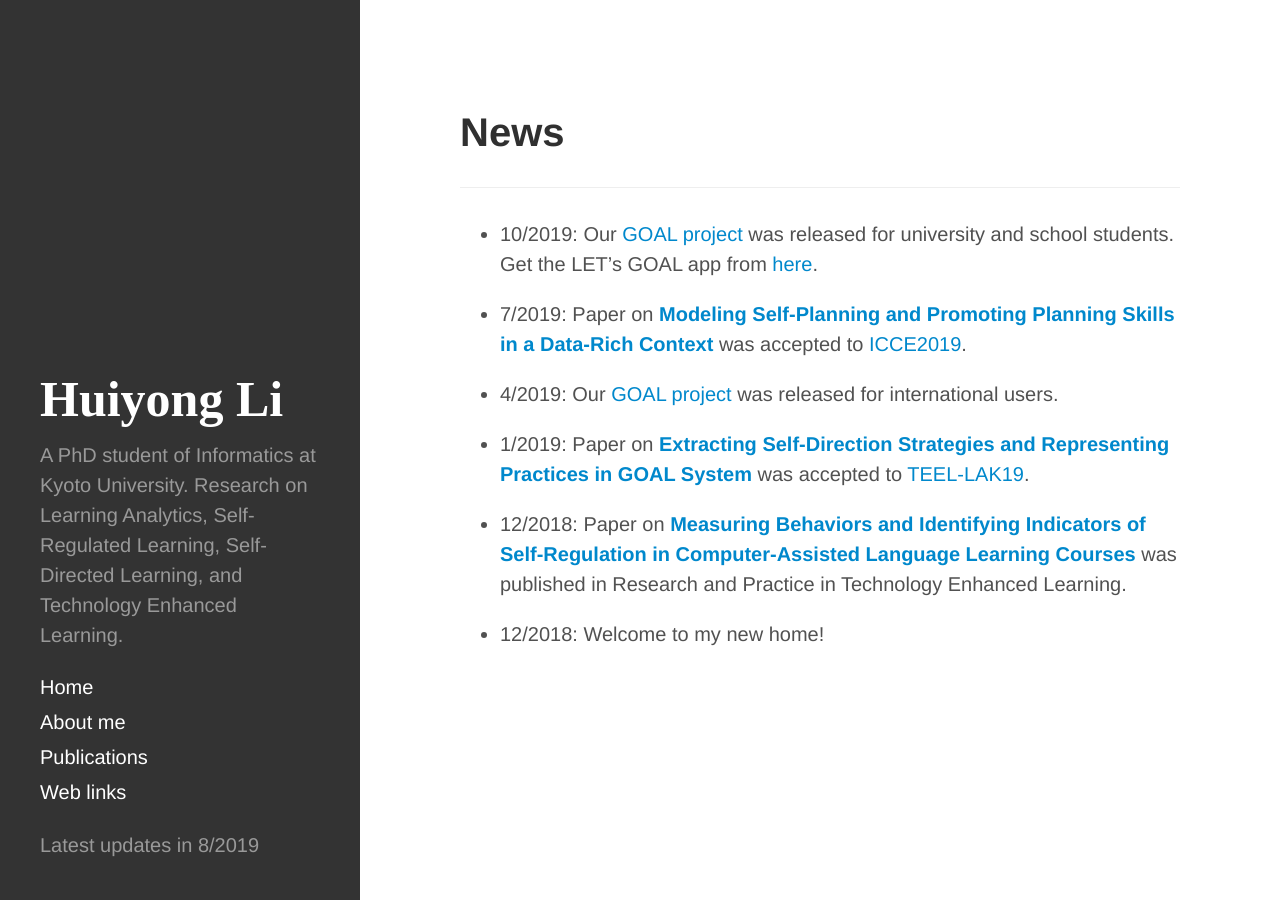
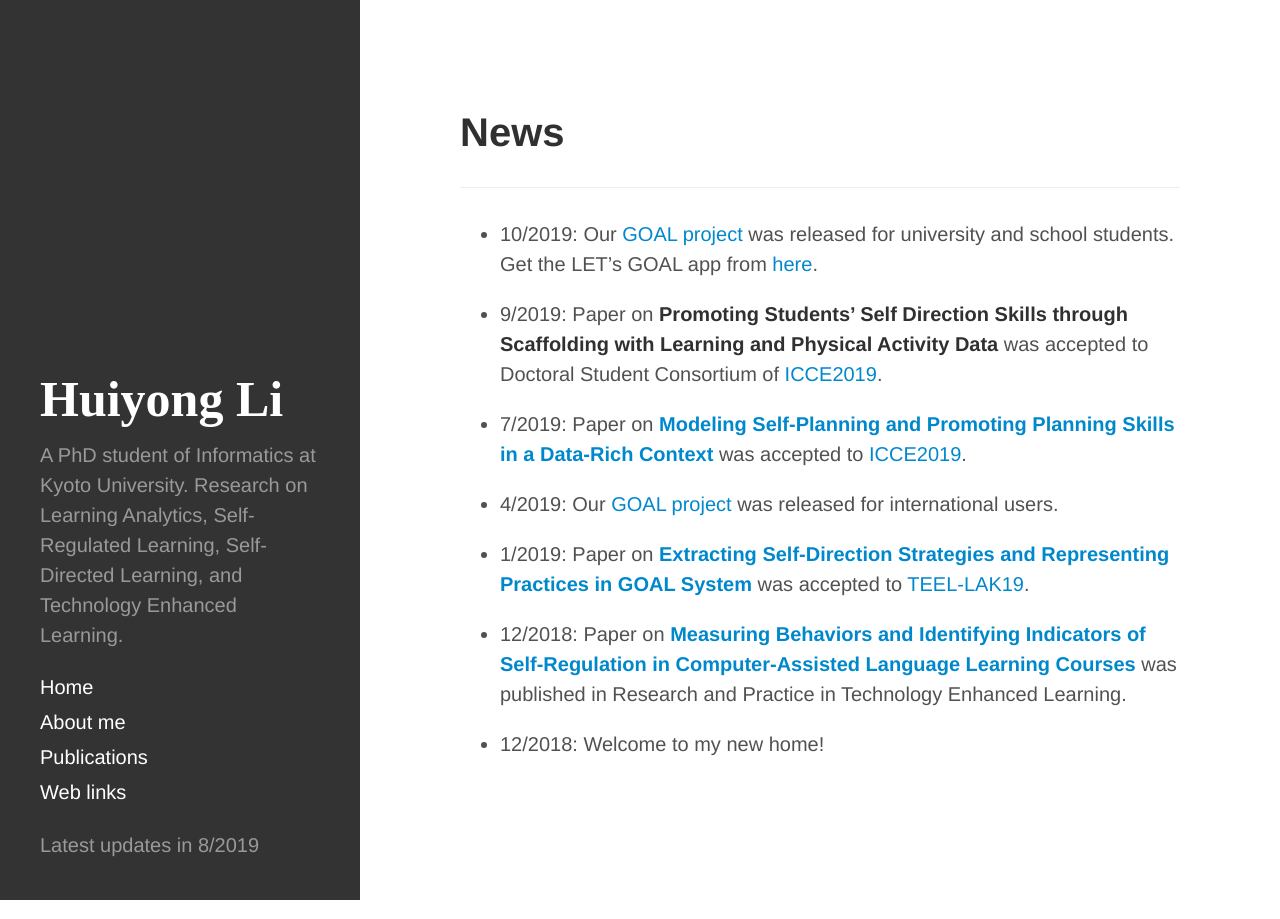
Before and after one commit to li-huiyong/li-huiyong.github.io, a Jekyll site: the page built from index.md, in a window 1280 px wide. Built offline with Jekyll 4.4.1, drawn with Linux system fonts in a browser that asks for light colours; nearby versions of some CDN libraries; some web fonts are replaced; our own code applies the rules of GitHub Pages for plain Markdown files.

Commit message:
add ICCE2019 DSC

```diff
--- a/index.md
+++ b/index.md
@@ -8,6 +8,8 @@ ___
 
 * 10/2019: Our [GOAL project](https://sites.google.com/view/letsgoal) was released for university and school students. Get the LET's GOAL app from [here](https://sites.google.com/view/letsgoal).
 
+* 9/2019: Paper on **Promoting Students’ Self Direction Skills through Scaffolding with Learning and Physical Activity Data** was accepted to Doctoral Student Consortium of [ICCE2019](http://ilt.nutn.edu.tw/icce2019/).
+
 * 7/2019: Paper on [**Modeling Self-Planning and Promoting Planning Skills in a Data-Rich Context**](https://www.researchgate.net/publication/337745707_Modeling_Self-Planning_and_Promoting_Planning_Skills_in_a_Data-Rich_Context) was accepted to [ICCE2019](http://ilt.nutn.edu.tw/icce2019/).
 
 * 4/2019: Our [GOAL project](https://sites.google.com/view/letsgoal) was released for international users.
```
